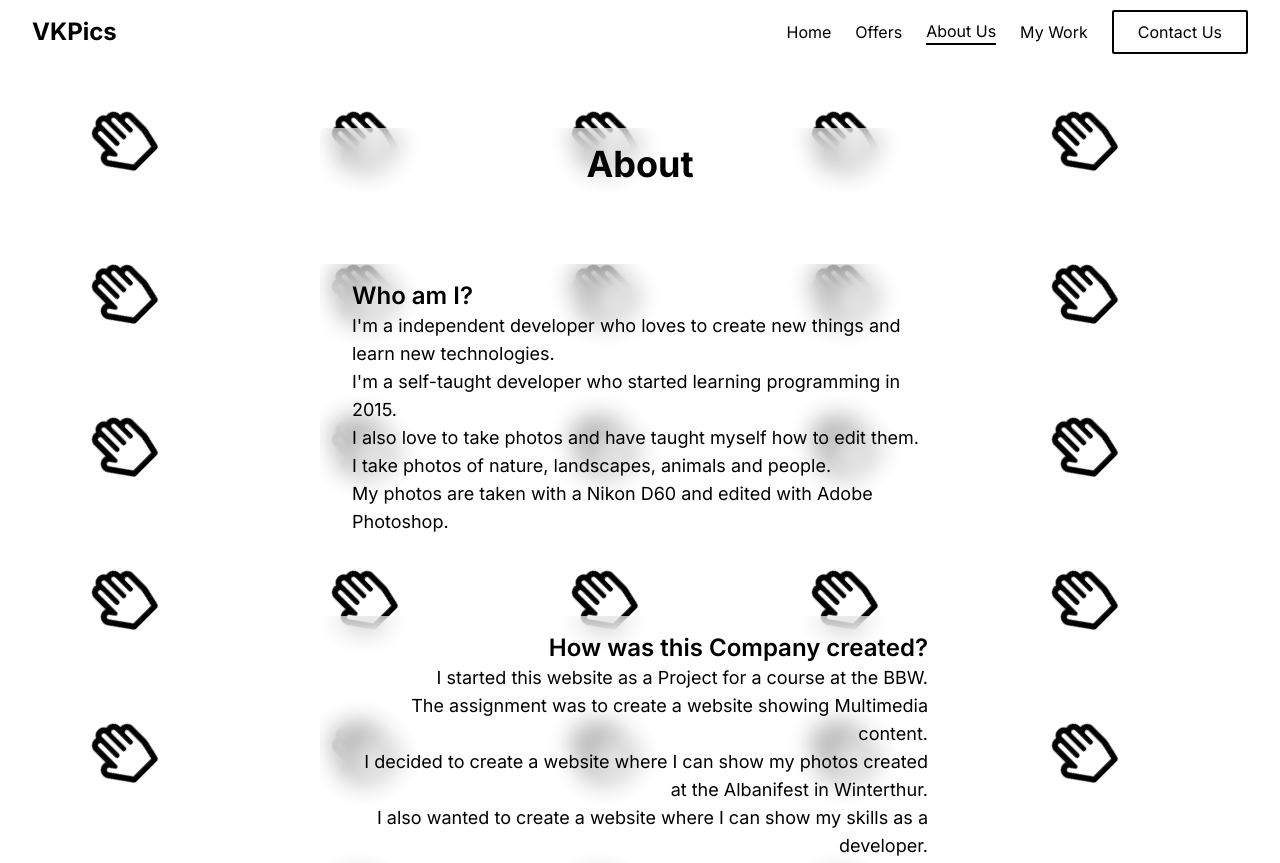
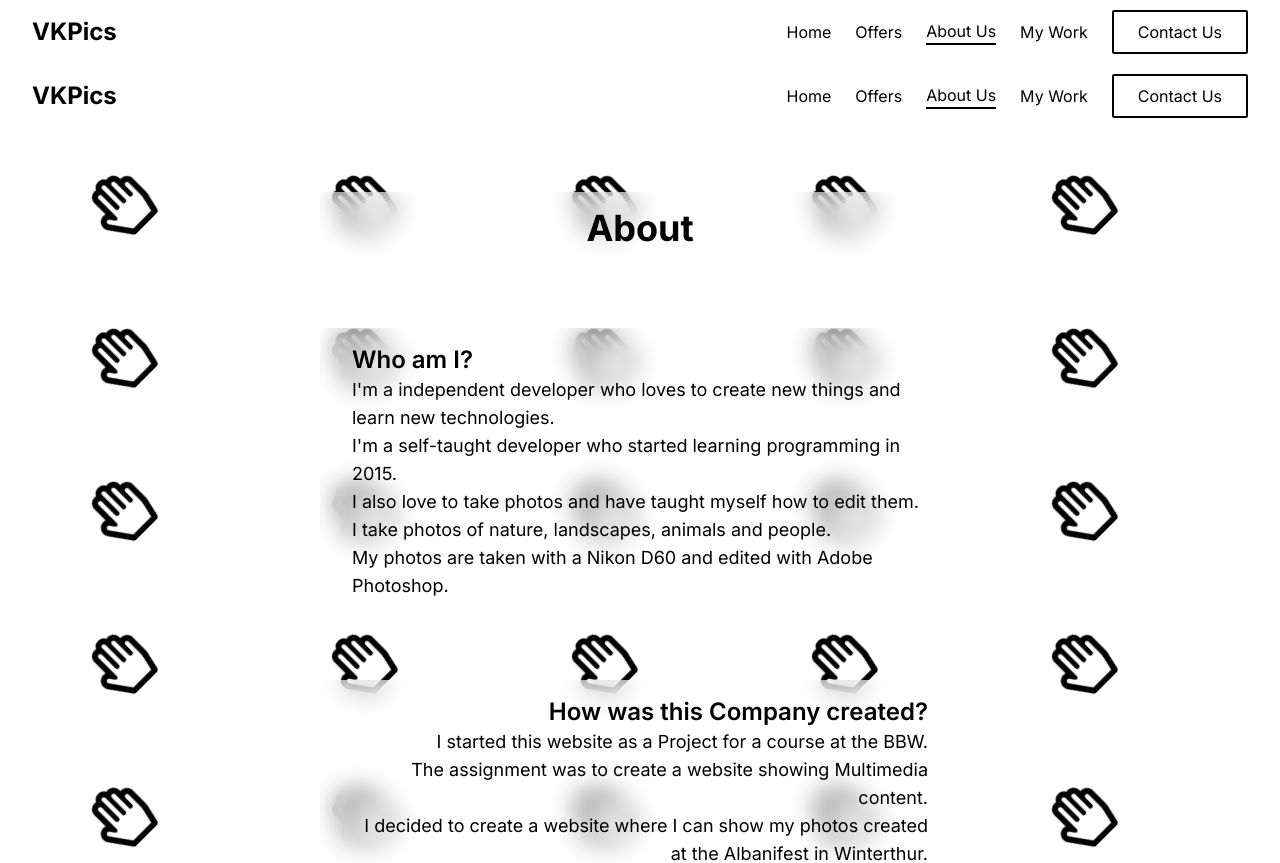
Before and after one commit to AelElliotBanyard/VKPics, a Next.js app in the folder CODE/: page /about in a window 1280 px wide. Shown: the top 863 px of the page. Built offline with nearby package versions, Linux system fonts and the light colour scheme.

Commit message:
add layout to route group

```diff
--- /dev/null
+++ b/CODE/app/(newLayout)/layout.tsx
@@ -0,0 +1,19 @@
+import Navigation from "@/components/Navigation";
+import { Inter } from "next/font/google";
+
+const inter = Inter({ subsets: ["latin"] });
+
+export default function RootLayout({
+  children,
+}: {
+  children: React.ReactNode;
+}) {
+  return (
+    <html lang="en">
+      <body className={inter.className}>
+        <Navigation />
+        <div className="background">{children}</div>
+      </body>
+    </html>
+  );
+}
```
